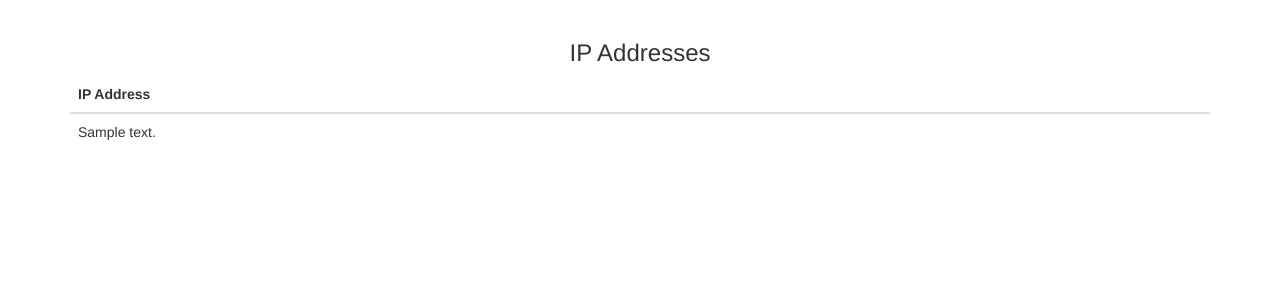
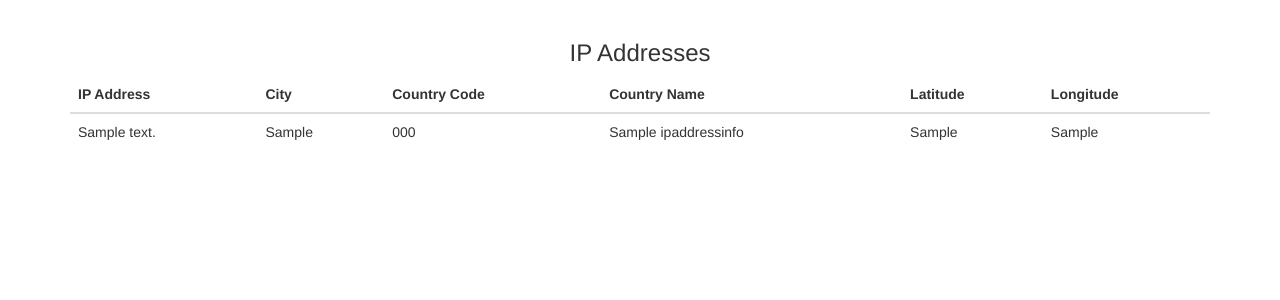
Before and after one commit to sherdwhite/python_challenge, a Django app: a page that uses templates/PythonChallengeApp/results.html in a window 1280 px wide. Shown: the part 51-351 px from the top of the page. Run offline with Django 3.2, Linux system fonts and the light colour scheme; tables that the repository leaves empty hold one stand-in row (values such as "Sample post"); some libraries are stand-ins or nearby versions.

Commit message:
Doing stuff.

```diff
--- a/PythonChallengeApp/admin.py
+++ b/PythonChallengeApp/admin.py
@@ -1,4 +1,4 @@
-from PythonChallengeApp.models import IPAddresses
+from PythonChallengeApp.models import IPAddressInfo
 from django.contrib import admin
 
-admin.site.register(IPAddresses)
+admin.site.register(IPAddressInfo)
--- a/PythonChallengeApp/models.py
+++ b/PythonChallengeApp/models.py
@@ -1,7 +1,7 @@
 from django.db import models
 
 
-class IPAddresses(models.Model):
+class IPAddressInfo(models.Model):
     ip_address = models.GenericIPAddressField(unique=True)
     geo_ip_city = models.CharField(max_length=100, null=True, blank=True)
     geo_ip_country_code = models.CharField(max_length=100, null=True, blank=True)
--- a/PythonChallengeApp/views.py
+++ b/PythonChallengeApp/views.py
@@ -14,7 +14,7 @@ from pyexpat import ExpatError
 
 # Project imports for forms and models
 from PythonChallengeApp.forms import FileForm
-from PythonChallengeApp.models import IPAddresses
+from PythonChallengeApp.models import IPAddressInfo
 
 
 # Create your views here.  This is where all custom python code should reside for the project.
@@ -25,33 +25,37 @@ def index(request):
         form = FileForm(request.POST, request.FILES)
         if form.is_valid():
             ip_addresses = read_ips_from_file(request.FILES['ip_file'])
-            count = 0
             for ip in ip_addresses:
-                geo_ip_json = get_geo_ip_info(ip)
-                print('city: {0}, count: {1}'.format(geo_ip_json.get('city'), count))
-                count += 1
-                if bool(geo_ip_json):
+                geo_ip_dict = get_geo_ip_info(ip)
+                if bool(geo_ip_dict):
                     try:
-                        IPAddresses.objects.create(ip_address=ip,
-                                                   geo_ip_city=geo_ip_json.get('city'),
-                                                   geo_ip_country_code=geo_ip_json.get('country_code'),
-                                                   geo_ip_country_name=geo_ip_json.get('country_name'),
-                                                   geo_ip_latitude=geo_ip_json.get('latitude'),
-                                                   geo_ip_longitude=geo_ip_json.get('longitude'))
+                        geo_ip_city = geo_ip_dict.get('city', 'None'),
+                        geo_ip_country_code = geo_ip_dict.get('country_code', 'None'),
+                        geo_ip_country_name = geo_ip_dict.get('country_name', 'None'),
+                        geo_ip_latitude = geo_ip_dict.get('latitude', 'None'),
+                        geo_ip_longitude = geo_ip_dict.get('longitude', 'None')
+                        ip_info = IPAddressInfo()
+                        ip_info.ip_address = ip
+                        ip_info.geo_ip_city = geo_ip_city[0],
+                        ip_info.geo_ip_country_code = geo_ip_country_code[0],
+                        ip_info.geo_ip_country_name = geo_ip_country_name[0],
+                        ip_info.geo_ip_latitude = geo_ip_latitude[0],
+                        ip_info.geo_ip_longitude = geo_ip_longitude[0]
+                        ip_info.save()
                     except (AttributeError, TypeError, IntegrityError):
                         if IntegrityError:
-                            address = IPAddresses.objects.get(ip_address=ip)
+                            address = IPAddressInfo.objects.get(ip_address=ip)
                             try:
-                                address.geo_ip_city = geo_ip_json.get('city'),
-                                address.geo_ip_country_code = geo_ip_json.get('country_code'),
-                                address.geo_ip_country_name = geo_ip_json.get('country_name'),
-                                address.geo_ip_latitude = geo_ip_json.get('latitude'),
-                                address.geo_ip_longitude = geo_ip_json.get('longitude')
+                                address.geo_ip_city = geo_ip_dict.get('city'),
+                                address.geo_ip_country_code = geo_ip_dict.get('country_code'),
+                                address.geo_ip_country_name = geo_ip_dict.get('country_name'),
+                                address.geo_ip_latitude = geo_ip_dict.get('latitude'),
+                                address.geo_ip_longitude = geo_ip_dict.get('longitude')
                             except (AttributeError, TypeError):
                                 pass
                             address.save()
                 else:
-                    IPAddresses.objects.create(ip_address=ip)
+                    IPAddressInfo.objects.create(ip_address=ip)
             return render(request, 'PythonChallengeApp/results.html')
     else:
         form = FileForm()
@@ -73,16 +77,16 @@ def get_geo_ip_info(ip_address):
     try:
         geo_ip_info = requests.get(geo_ip_url, timeout=10)
         if geo_ip_info.status_code == 200:
-            geo_ip_json = json.loads(geo_ip_info.text)
+            geo_ip_dict = json.loads(geo_ip_info.text)
         else:
-            geo_ip_json = json.dumps({})
+            geo_ip_dict = json.dumps({})
     except (ExpatError, requests.exceptions.ConnectionError, ConnectTimeoutError):
-        geo_ip_json = json.dumps({})
-    return geo_ip_json
+        geo_ip_dict = json.dumps({})
+    return geo_ip_dict
 
 
 def results(request):
-    ip_addresses = IPAddresses.objects.order_by('ip_address')
+    ip_addresses = IPAddressInfo.objects.order_by('ip_address')
     if not ip_addresses:
         ip_addresses = []
     context = {'ip_addresses': ip_addresses, 'title': 'IP Addresses'}
--- a/templates/PythonChallengeApp/results.html
+++ b/templates/PythonChallengeApp/results.html
@@ -8,11 +8,21 @@
         <table class = "table">
             <thead class="thead-inverse">
                 <th>IP Address</th>
+                <th>City</th>
+                <th>Country Code</th>
+                <th>Country Name</th>
+                <th>Latitude</th>
+                <th>Longitude</th>
             </thead>
 
         {% for ip in ip_addresses %}
         <tr>
-            <td>{{ ip }}</td>
+            <td>{{ ip.ip_address }}</td>
+            <td>{{ ip.geo_ip_city }}</td>
+            <td>{{ ip.geo_ip_country_code }}</td>
+            <td>{{ ip.geo_ip_country_name }}</td>
+            <td>{{ ip.geo_ip_latitude }}</td>
+            <td>{{ ip.geo_ip_longitude }}</td>
         </tr>
         {% endfor %}
 
```
Also changed, not shown: 1 other file.
